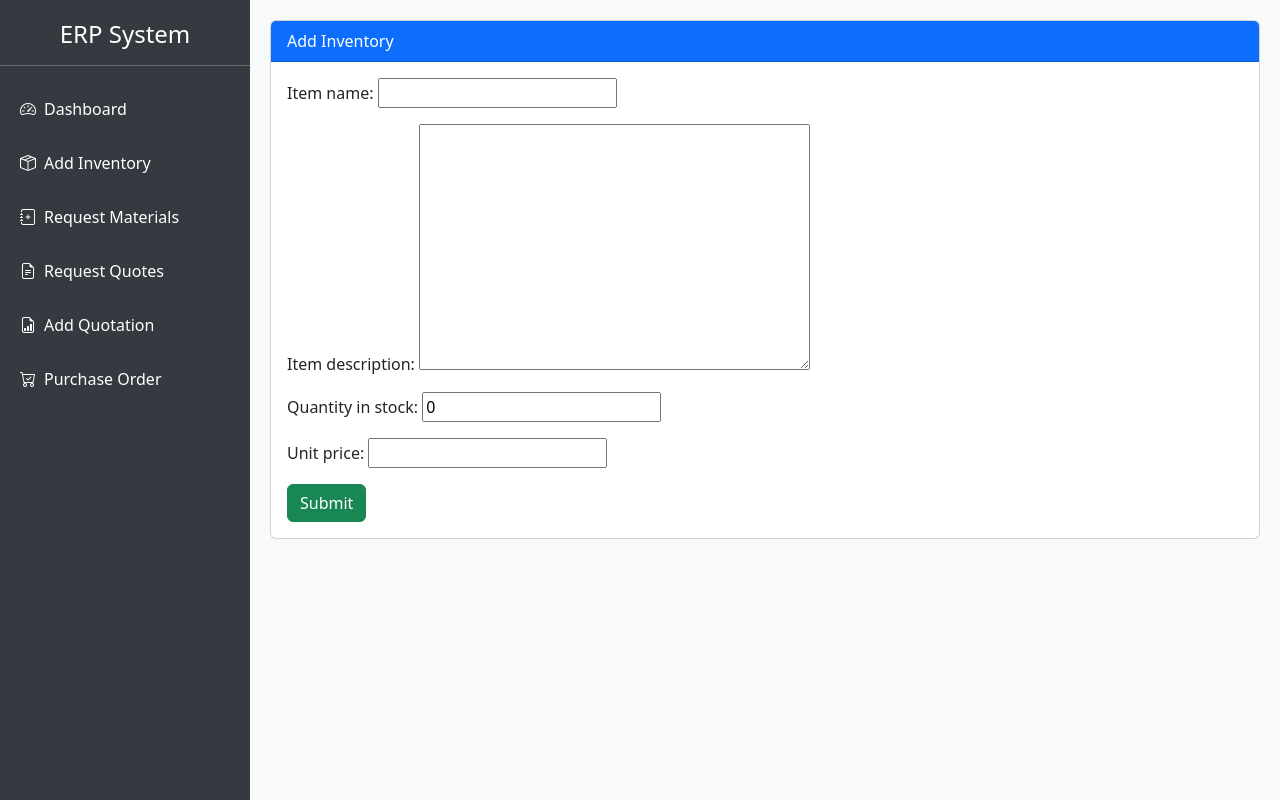
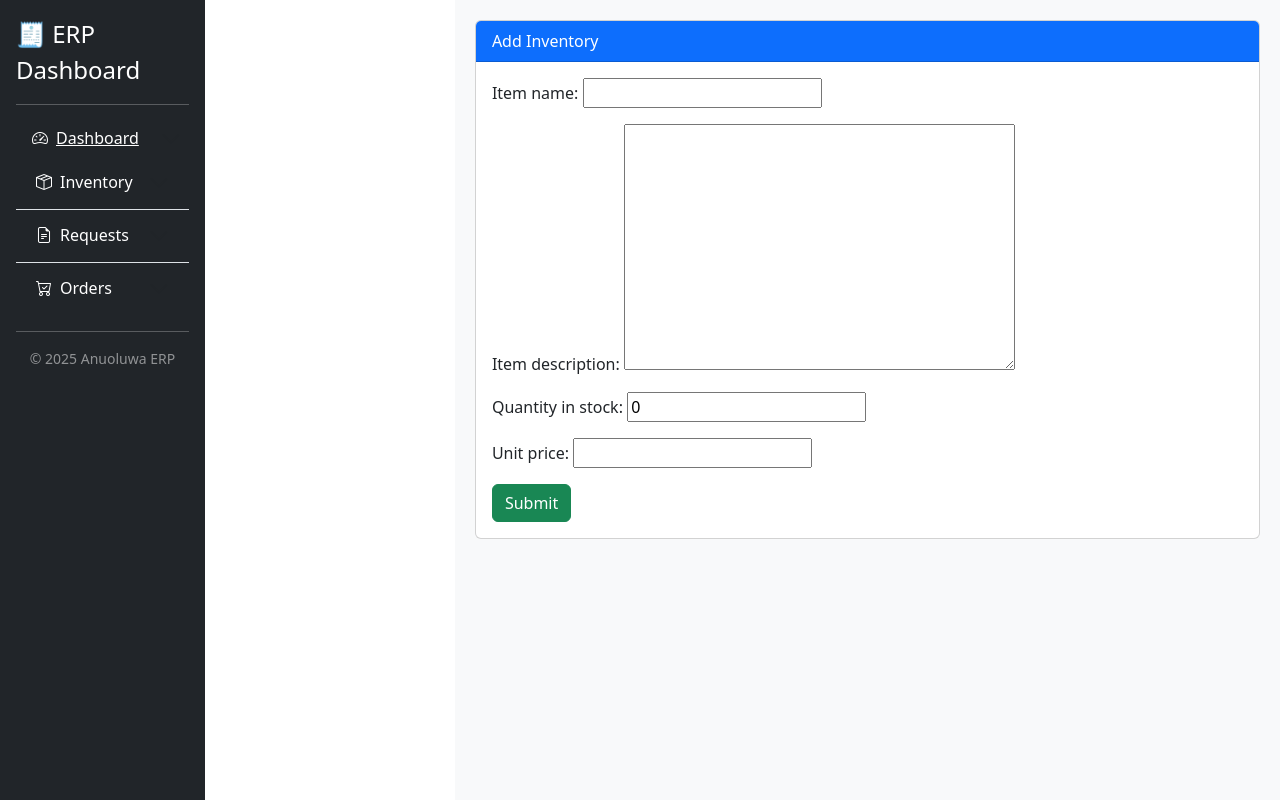
Before and after one commit to Anuoluwa-samuel/Purchases, a Django app: page /add-inventory/ in a window 1280 px wide. Run offline with Django 5.2, Linux system fonts and the light colour scheme.

Commit message:
feat: Refactor sidebar navigation to Bootstrap accordion

```diff
--- a/templates/base.html
+++ b/templates/base.html
@@ -39,17 +39,76 @@
 </head>
 <body>
 
-    <div class="sidebar">
-        <h4 class="text-white text-center">ERP System</h4>
-        <hr class="text-light">
-        <a href="{% url 'dashboard' %}"><i class="bi bi-speedometer2 me-2"></i>Dashboard</a>
-        <a href="{% url 'add-inventory' %}"><i class="bi bi-box-seam me-2"></i>Add Inventory</a>
-        <a href="{% url 'add-request-materials' %}"><i class="bi bi-journal-plus me-2"></i>Request Materials</a>
-        <a href="{% url 'add-request-quotes' %}"><i class="bi bi-file-earmark-text me-2"></i>Request Quotes</a>
-        <a href="{% url 'add-quotation' %}"><i class="bi bi-file-earmark-bar-graph me-2"></i>Add Quotation</a>
-        <a href="{% url 'add-purchase-order' %}"><i class="bi bi-cart-check me-2"></i>Purchase Order</a>
+    <!-- Sidebar Wrapper -->
+<div class="d-flex flex-column p-3 text-white bg-dark" style="width: 250px; height: 100vh;">
+  <a href="/" class="d-flex align-items-center mb-3 mb-md-0 me-md-auto text-white text-decoration-none">
+    <span class="fs-4">🧾 ERP Dashboard</span>
+  </a>
+  <hr>
 
+  <div class="accordion accordion-flush" id="sidebarMenu">
+
+    <!-- Dashboard -->
+    <div class="accordion-item bg-dark border-0">
+      <h2 class="accordion-header">
+        <a href="{% url 'dashboard' %}" class="accordion-button bg-dark text-white collapsed p-2 ps-3">
+          <i class="bi bi-speedometer2 me-2"></i> Dashboard
+        </a>
+      </h2>
     </div>
+
+    <!-- Inventory Section -->
+    <div class="accordion-item bg-dark">
+      <h2 class="accordion-header">
+        <button class="accordion-button bg-dark text-white collapsed" type="button" data-bs-toggle="collapse" data-bs-target="#collapseInventory">
+          <i class="bi bi-box-seam me-2"></i> Inventory
+        </button>
+      </h2>
+      <div id="collapseInventory" class="accordion-collapse collapse" data-bs-parent="#sidebarMenu">
+        <div class="accordion-body bg-dark ps-4">
+          <a href="{% url 'add-inventory' %}" class="text-white d-block">➕ Add Inventory</a>
+          <a href="{% url 'inventory-list' %}" class="text-white d-block">📄 View Inventory</a>
+        </div>
+      </div>
+    </div>
+
+    <!-- Request Section -->
+    <div class="accordion-item bg-dark">
+      <h2 class="accordion-header">
+        <button class="accordion-button bg-dark text-white collapsed" type="button" data-bs-toggle="collapse" data-bs-target="#collapseRequests">
+          <i class="bi bi-file-earmark-text me-2"></i> Requests
+        </button>
+      </h2>
+      <div id="collapseRequests" class="accordion-collapse collapse" data-bs-parent="#sidebarMenu">
+        <div class="accordion-body bg-dark ps-4">
+          <a href="{% url 'request-materials' %}" class="text-white d-block">📦 Request Materials</a>
+          <a href="{% url 'request-quotes' %}" class="text-white d-block">📝 Request Quotes</a>
+        </div>
+      </div>
+    </div>
+
+    <!-- Orders Section -->
+    <div class="accordion-item bg-dark">
+      <h2 class="accordion-header">
+        <button class="accordion-button bg-dark text-white collapsed" type="button" data-bs-toggle="collapse" data-bs-target="#collapseOrders">
+          <i class="bi bi-cart-check me-2"></i> Orders
+        </button>
+      </h2>
+      <div id="collapseOrders" class="accordion-collapse collapse" data-bs-parent="#sidebarMenu">
+        <div class="accordion-body bg-dark ps-4">
+          <a href="{% url 'add-quotation' %}" class="text-white d-block">📃 Add Quotation</a>
+          <a href="{% url 'purchase-order' %}" class="text-white d-block">🛒 Purchase Order</a>
+        </div>
+      </div>
+    </div>
+
+  </div>
+
+  <hr>
+  <div class="text-white-50 text-center small">
+    &copy; 2025 Anuoluwa ERP
+  </div>
+</div>
 
     <div class="content">
         {% if messages %}
```
